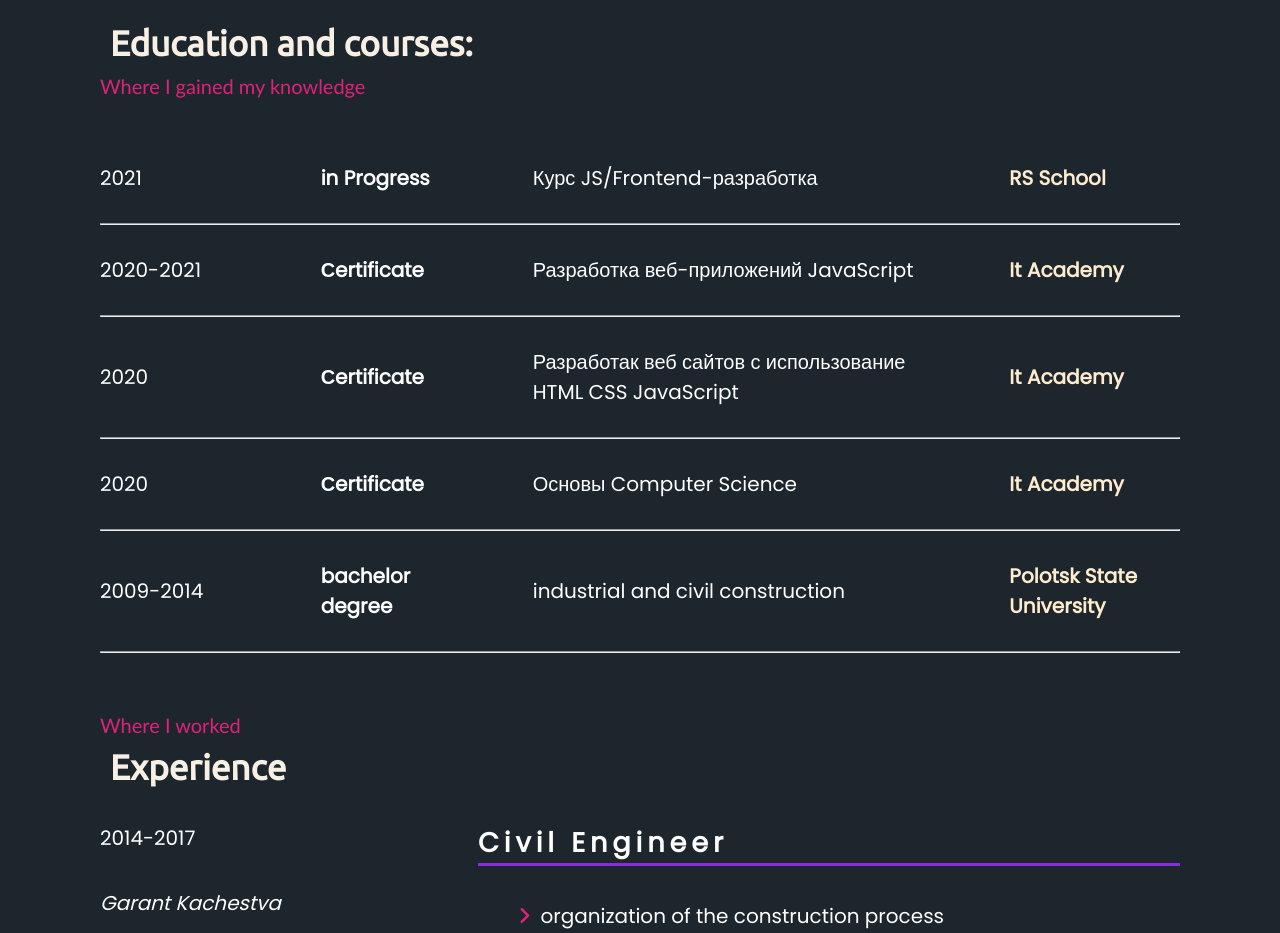
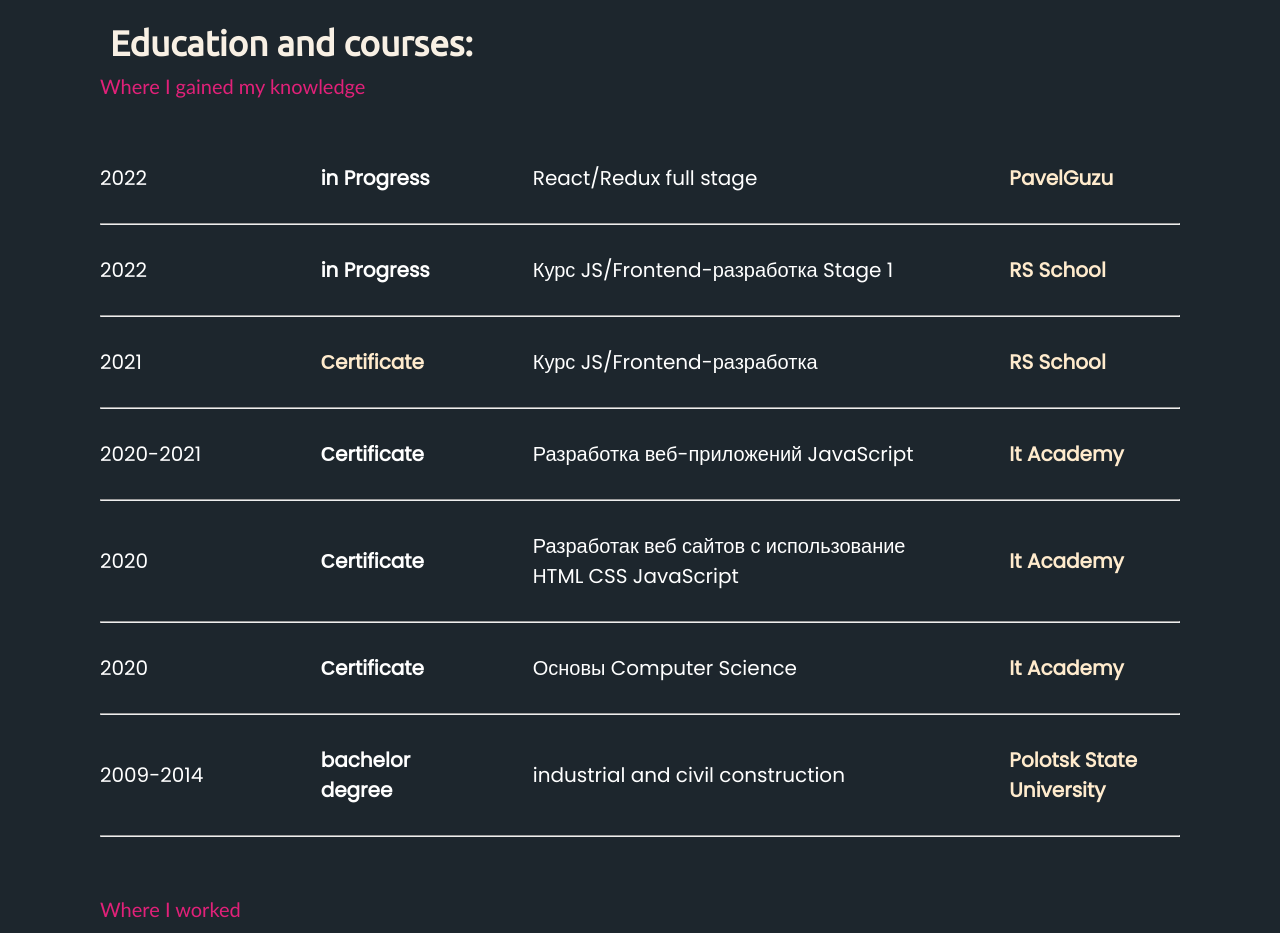
Before and after one commit to dzmitrySkr/introduse, a plain HTML site: page index.html in a window 1280 px wide. Shown: the part 2100-3033 px from the top of the page. Drawn offline with Linux system fonts and the light colour scheme.

Commit message:
add education

```diff
--- a/index.html
+++ b/index.html
@@ -102,13 +102,57 @@
         <h3>Education and courses:</h3>
         <h4>Where I gained my knowledge</h4>
 
+
+        <div class="container-flex">
+            <div class="year">
+                2022
+            </div>
+
+            <div class="degree">
+               in Progress
+            </div>
+
+            <div class="direction">
+                React/Redux full stage
+            </div>
+
+            <div class="org">
+                <a href="https://www.instagram.com/redev_courses/?hl=ru" title = 'RS School'>
+                    PavelGuzu
+                </a>
+            </div>
+        </div>
+
+        <hr>
+
+        <div class="container-flex">
+            <div class="year">
+                2022
+            </div>
+
+            <div class="degree">
+               in Progress
+            </div>
+
+            <div class="direction">
+                Курс JS/Frontend-разработка Stage 1
+            </div>
+
+            <div class="org">
+                <a href="https://rs.school/" title = 'RS School'>
+                    RS School</a>
+            </div>
+        </div>
+
+        <hr>
+
         <div class="container-flex">
             <div class="year">
                 2021
             </div>
 
             <div class="degree">
-                in Progress
+                <a href="https://github.com/dzmitrySkr/L12/raw/main/dqev8ejs.pdf">Сertificate</a>
             </div>
 
             <div class="direction">
--- a/mystyle.css
+++ b/mystyle.css
@@ -499,7 +499,7 @@ content: "\ea80";
         width: 200px;
         font-weight: 600;
     }
-    .org a{
+    .org a, .degree a{
         text-decoration: none;
         color: blanchedalmond;
         transition: 0.3s;
```
